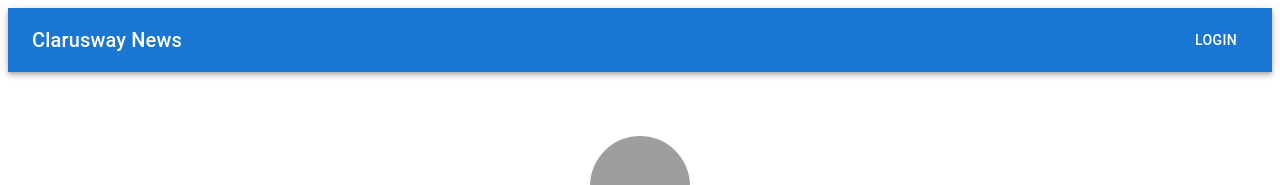
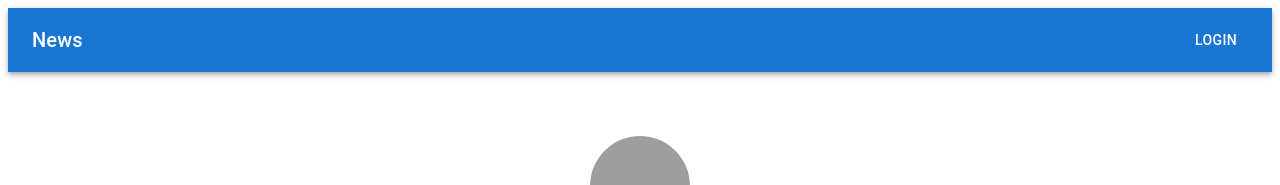
Before and after one commit to UgurcanSARICI/redux_news_app, a React (Create React App) app: page /login in a window 1280 px wide. Shown: the top 185 px of the page. Built offline with nearby package versions, Linux system fonts and the light colour scheme; grey boxes are pictures that could not be loaded.

Commit message:
name changed

```diff
--- a/src/components/Navbar.jsx
+++ b/src/components/Navbar.jsx
@@ -29,7 +29,7 @@ export default function Navbar() {
             sx={{ flexGrow: 1, cursor: "pointer" }}
             onClick={() => navigate("/")}
           >
-            Clarusway News
+            News
           </Typography>
 
           {user && (
```
